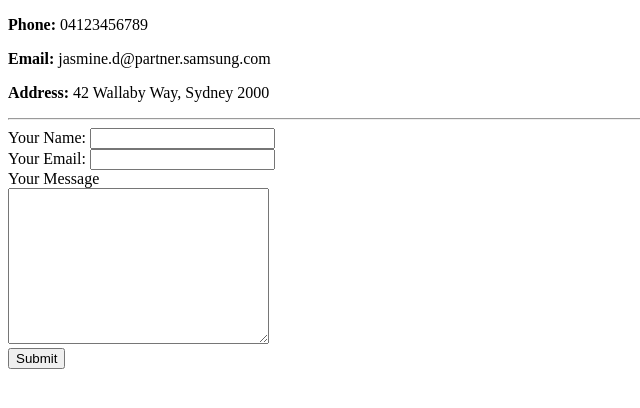
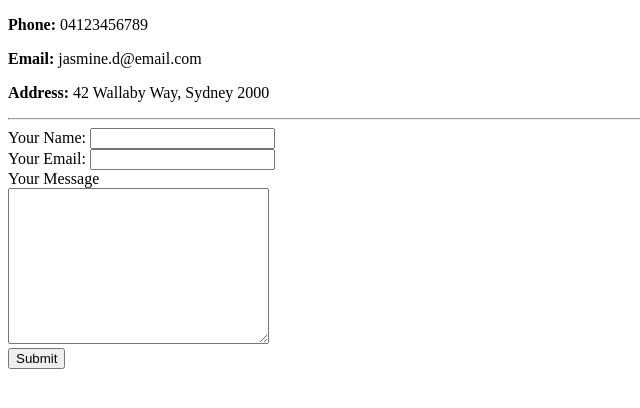
Before and after one commit to jasmine-de/cv, a plain HTML site: page contact-me.html in a window 1280 px wide. Shown: the full height of the page, 0-640 px from the left. Drawn offline with Linux system fonts and the light colour scheme.

Commit message:
updated email address

```diff
--- a/contact-me.html
+++ b/contact-me.html
@@ -5,7 +5,7 @@
    </head>
 <body>
     <p><strong>Phone:</strong> 04123456789</p>
-    <p><Strong>Email:</Strong> jasmine.d@partner.samsung.com</p>
+    <p><Strong>Email:</Strong> jasmine.d@email.com</p>
     <p><strong>Address:</strong> 42 Wallaby Way, Sydney 2000</p>
 <hr>
     <form action="mailto:info@jasmine.d@partner.samsung.com" method="post"enctype="text/plain">
```
